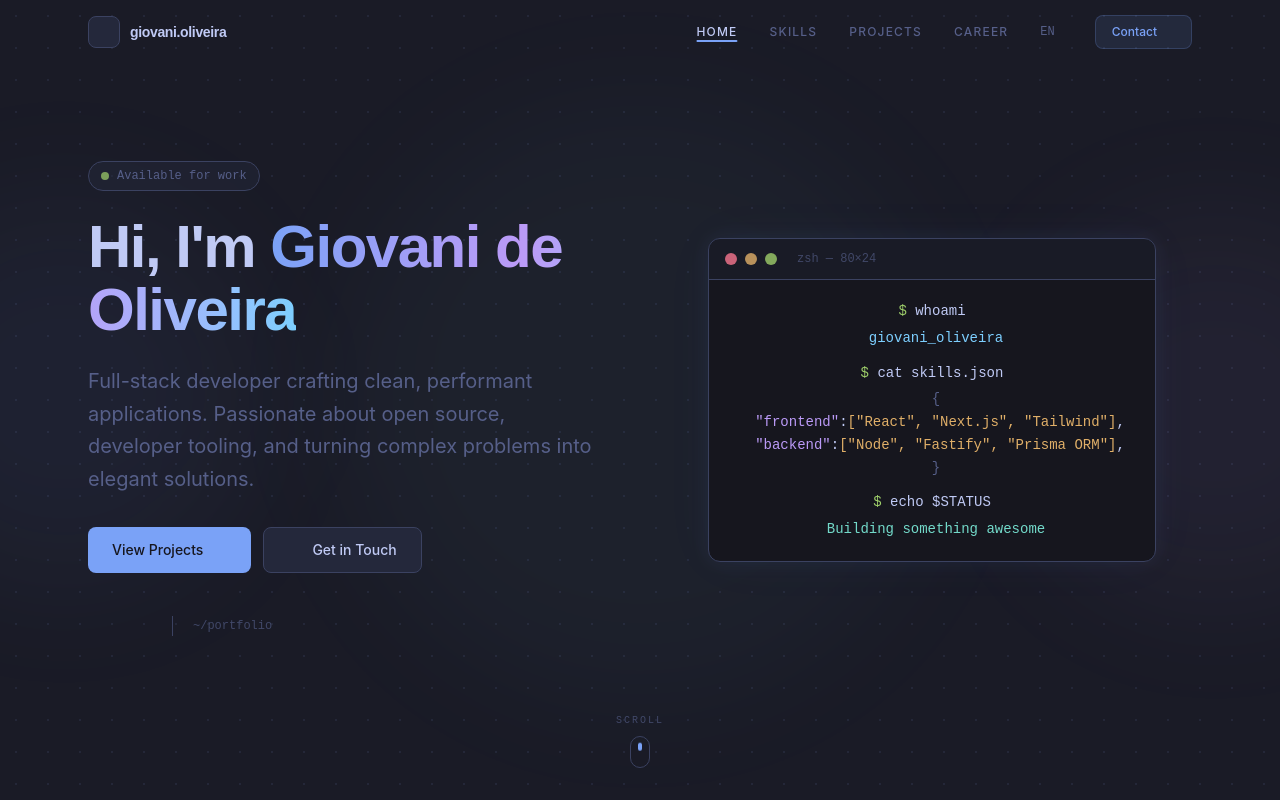
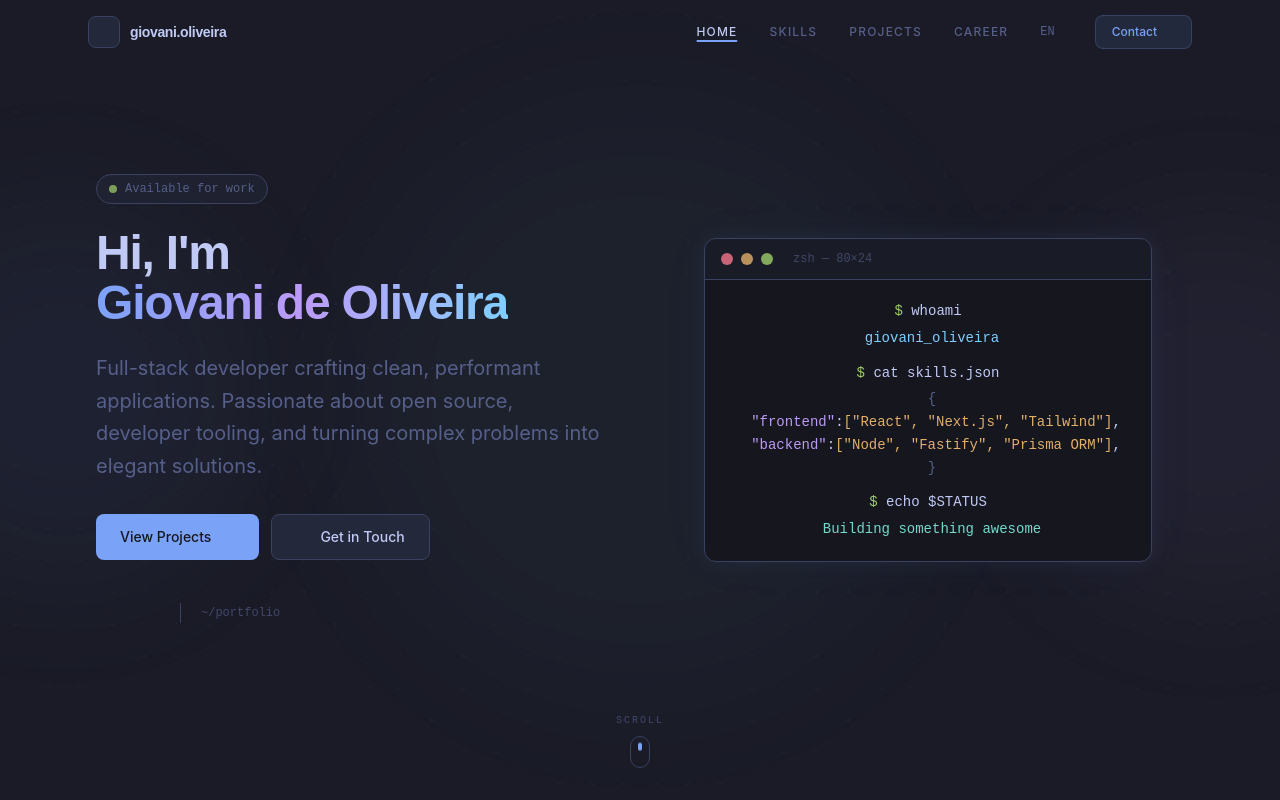
Before and after one commit to Giovani-O/dev-portfolio, a React (Vite) app: page / in a window 1280 px wide. Built offline with nearby package versions, Linux system fonts and the light colour scheme; some icons are missing.

Commit message:
fix: hero title

```diff
--- a/src/components/hero.tsx
+++ b/src/components/hero.tsx
@@ -30,8 +30,9 @@ export function Hero() {
             </div>
           </div>
 
-          <h1 className="animate-fade-in-up-d1 font-display text-3xl sm:text-4xl md:text-5xl lg:text-6xl font-bold tracking-tight leading-[1.05] mb-6 text-left">
-            <span className="text-tn-text">{t('hero.greeting')}</span>{' '}
+          <h1 className="animate-fade-in-up-d1 font-display text-3xl sm:text-4xl md:text-5xl lg:text-5xl font-bold tracking-tight leading-[1.05] mb-6 text-left">
+            <span className="text-tn-text">{t('hero.greeting')}</span>
+            <br />
             <span className="bg-gradient-to-r from-tn-blue via-tn-purple to-tn-cyan bg-clip-text text-transparent">
               {t('hero.name')}
             </span>
```
